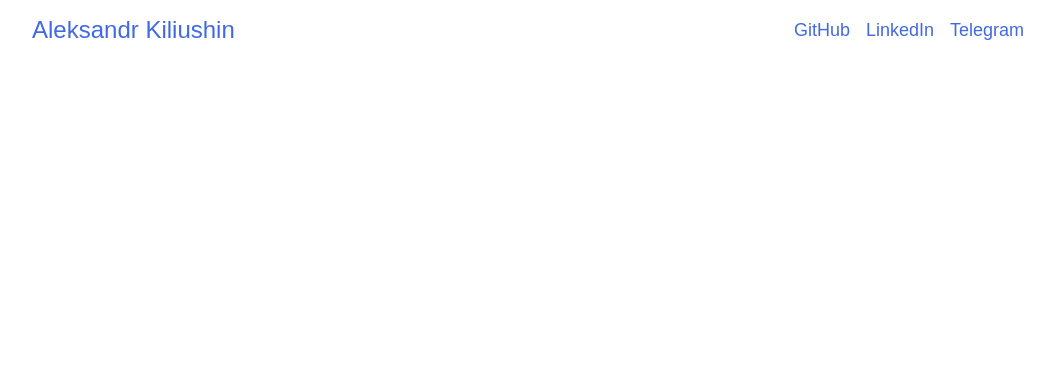
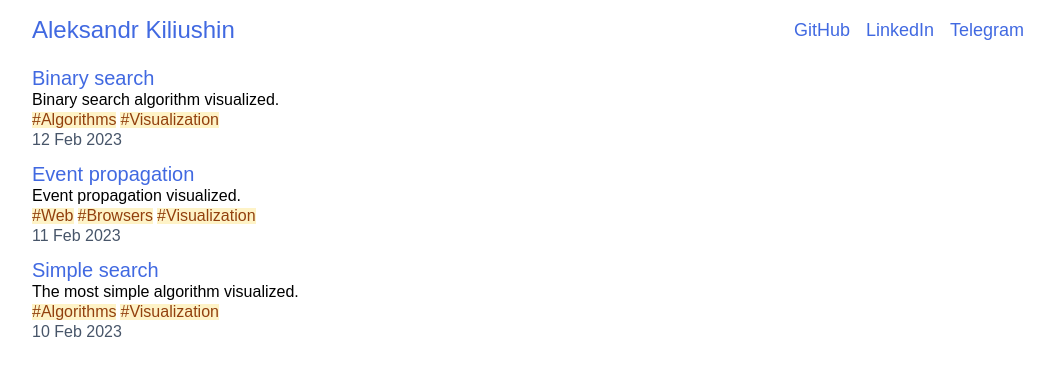
Before and after one commit to aleksandr-kiliushin/kiliushin, an Eleventy site: page src/index.njk in a window 1280 px wide. Shown: the whole page, without its empty margins (112-1166 px from the left). Built offline with nearby package versions, Linux system fonts and the light colour scheme; Eleventy itself is replaced by a stand-in of ours; files that its build step writes are made by us from their sources; a web font is replaced by a local one.

Commit message:
feat: Post card layout

```diff
--- a/src/index.njk
+++ b/src/index.njk
@@ -4,7 +4,18 @@ layout: "base.njk"
 ---
 
 <div class="posts-list">
-  {% for post in collections.posts %}
-    {% include "post-card.njk" %}
+  {% for post in collections.posts | reverse %}
+    <article class="post-card">
+      <h3>
+        <a href="{{ post.url }}">{{ post.data.title }}</a>
+      </h3>
+      <p>{{ post.data.summary }}</p>
+      <div class="post-labels">
+        {% for label in post.data.labels %}
+          <span class="post-label">{{ label }}</span>
+        {% endfor %}
+      </div>
+      <p class="post-date">{{ post.data.date.toUTCString().substring(5, 16) }}</p>
+    </article>
   {% endfor %}
 </div>
--- a/src/posts/binary-search.md
+++ b/src/posts/binary-search.md
@@ -1,9 +1,10 @@
 ---
 title: "Binary search"
 summary: "Binary search algorithm visualized."
-tags:
+labels:
   - "Algorithms"
   - "Visualization"
+date: 2023-02-12
 ---
 
 ### Problem Solved
--- a/src/posts/event-propagation.md
+++ b/src/posts/event-propagation.md
@@ -1,10 +1,11 @@
 ---
 title: "Event propagation"
 summary: "Event propagation visualized."
-tags:
+labels:
   - "Web"
   - "Browsers"
   - "Visualization"
+date: 2023-02-11
 ---
 
 ### Problem Solved
--- a/src/posts/simple-search.md
+++ b/src/posts/simple-search.md
@@ -1,9 +1,10 @@
 ---
 title: "Simple search"
 summary: "The most simple algorithm visualized."
-tags:
+labels:
   - "Algorithms"
   - "Visualization"
+date: 2023-02-10
 ---
 
 ### Problem Solved
--- a/src/styles/index.css
+++ b/src/styles/index.css
@@ -323,13 +323,6 @@ select {
   height: 20px;
 }
 
-.posts-list {
-  display: flex;
-  flex-direction: column;
-  gap: 2rem;
-  max-width: 42rem;
-}
-
 .post__image-wrapper img {
   width: 100%;
   height: auto;
--- a/src/styles/posts.css
+++ b/src/styles/posts.css
@@ -1,15 +1,29 @@
-.post-tags {
+.posts-list {
+  display: grid;
+  row-gap: 16px;
+}
+
+.post-card {
+  display: grid;
+  row-gap: 4px;
+}
+
+.post-labels {
   display: grid;
   grid-auto-flow: column;
   justify-content: start;
-  gap: 4px;
+  column-gap: 4px;
 }
 
-.post-tag {
+.post-label {
   display: flex;
   background-color: var(--secondary-light);
   color: var(--secondary-dark);
 }
-.post-tag::before {
+.post-label::before {
   content: "#";
 }
+
+.post-date {
+  color: var(--slate-600);
+}
```
Also changed, not shown: src/_includes/post-card.njk (deleted, +0 -11 lines).
